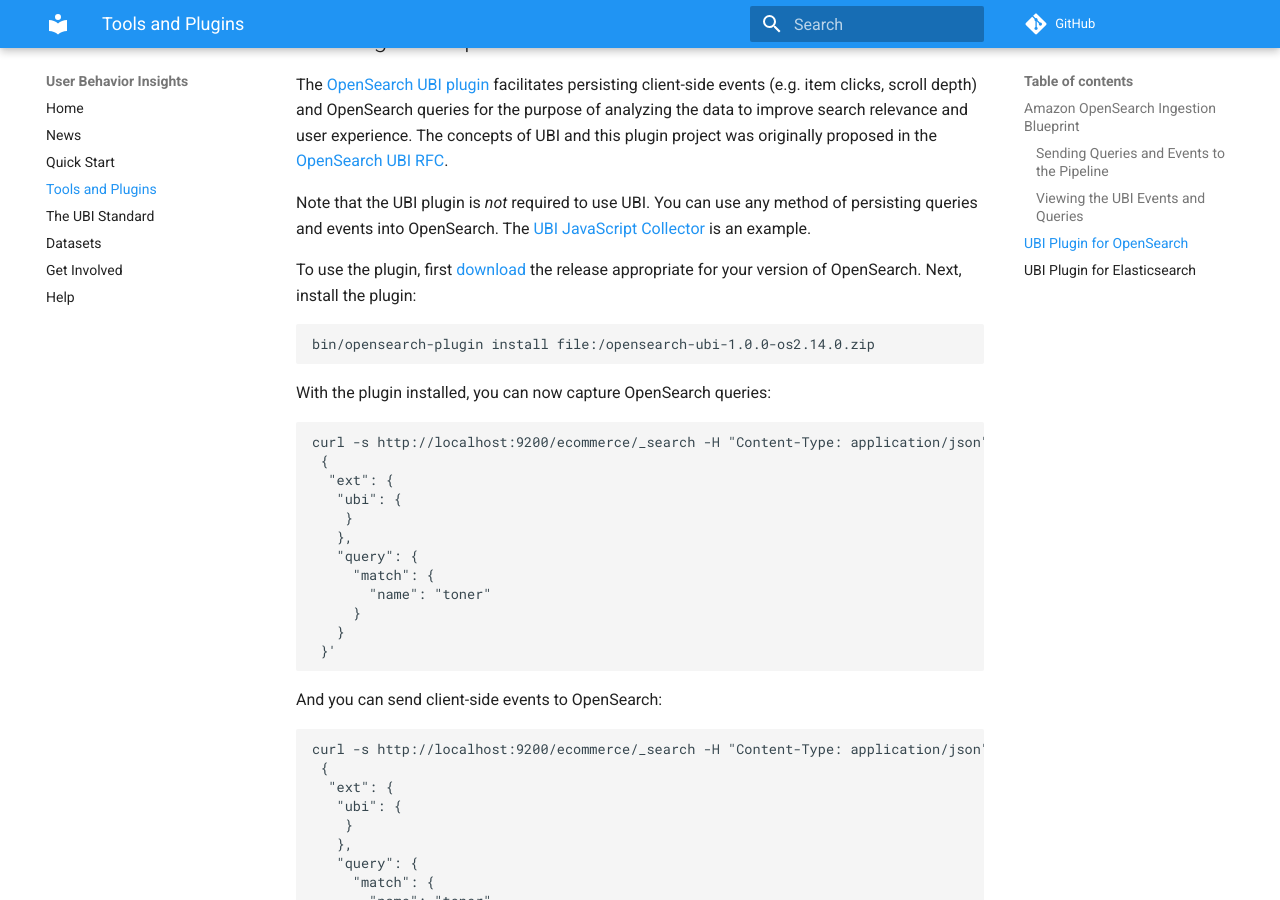
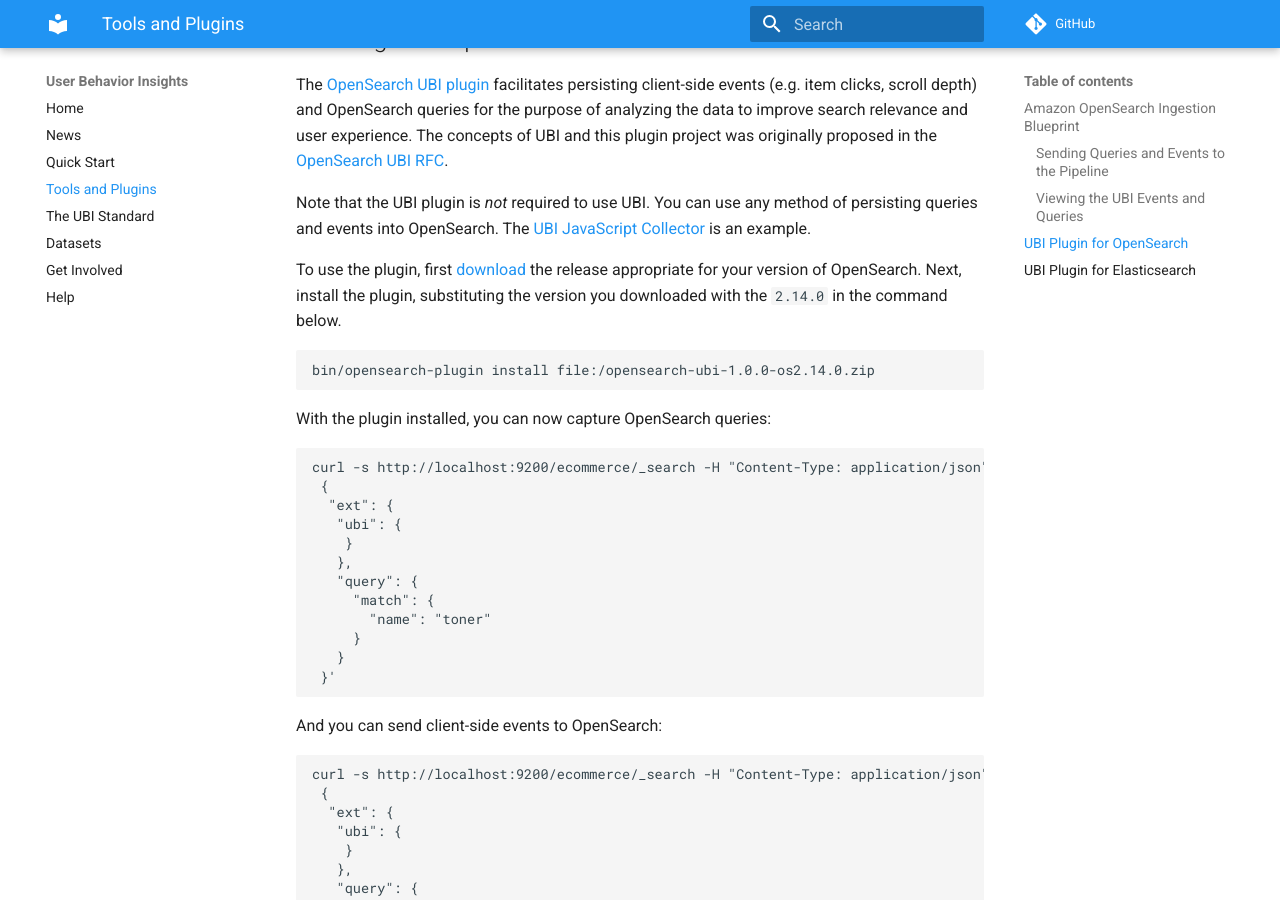
Before and after one commit to o19s/ubi-website, an MkDocs documentation site: the page built from docs/tools.md, in a window 1280 px wide and 900 px high, scrolled down 1969 px. Built offline with MkDocs 1.6.1 and Material for MkDocs 9.7.7, drawn with Linux system fonts in a browser that asks for light colours; comment, search, counter and statistics services are not loaded.

````diff
--- a/docs/tools.md
+++ b/docs/tools.md
@@ -76,7 +76,7 @@
 
 Note that the UBI plugin is *not* required to use UBI. You can use any method of persisting queries and events into OpenSearch. The [UBI JavaScript Collector](https://github.com/opensearch-project/user-behavior-insights/blob/main/ubi-javascript-collector/ubi.js) is an example.
 
-To use the plugin, first [download](https://github.com/opensearch-project/user-behavior-insights/releases) the release appropriate for your version of OpenSearch. Next, install the plugin:
+To use the plugin, first [download](https://github.com/opensearch-project/user-behavior-insights/releases) the release appropriate for your version of OpenSearch. Next, install the plugin, substituting the version you downloaded with the `2.14.0` in the command below.
 
 ```
 bin/opensearch-plugin install file:/opensearch-ubi-1.0.0-os2.14.0.zip
````
